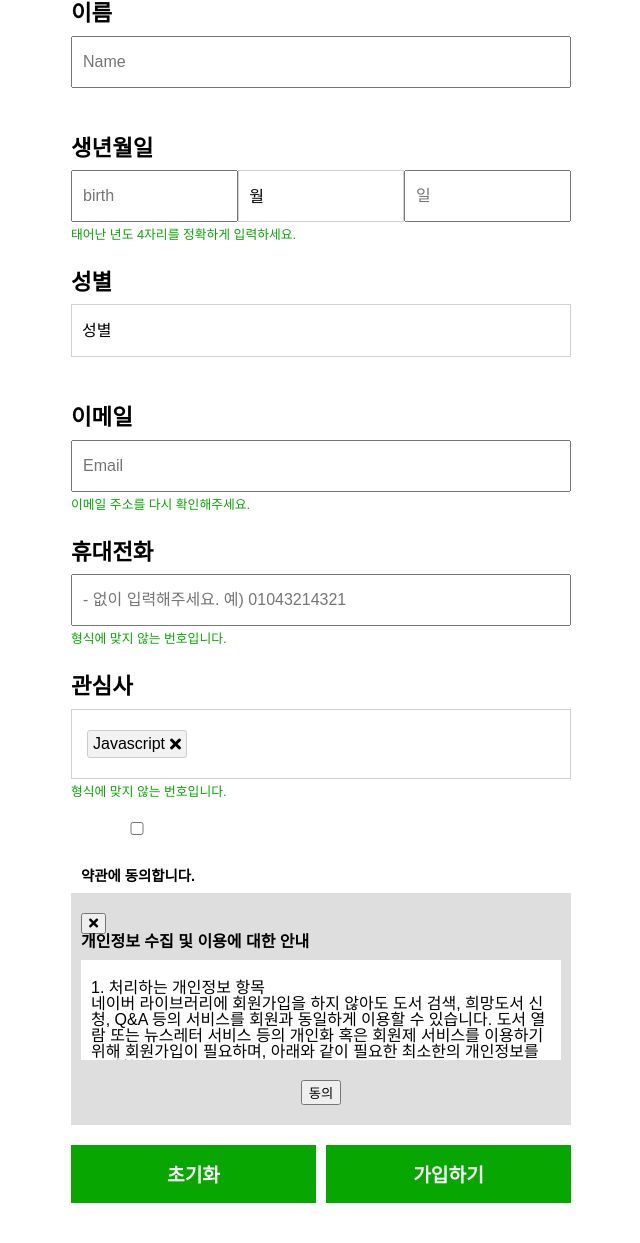
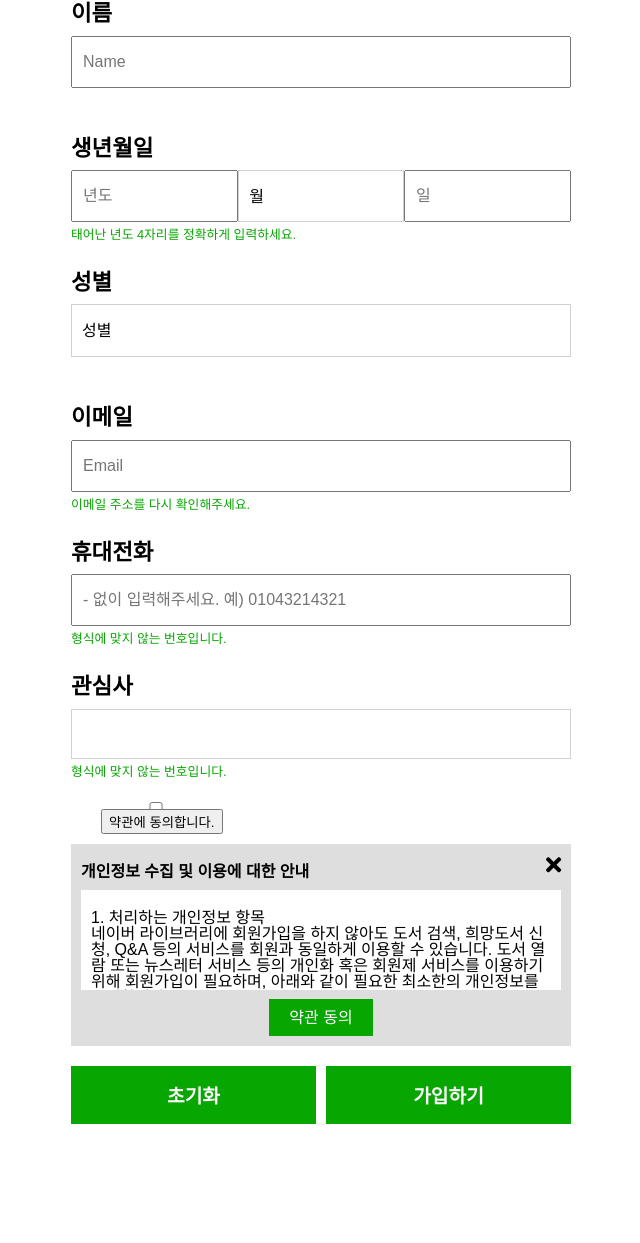
Before and after one commit to codesquad-member-2020/signup-11, a plain HTML site: page FE/index.html in a window 1280 px wide. Shown: the part 538-1781 px from the top of the page, without its empty margins (319-959 px from the left). After the commit the page ends 1702 px from the top, so only its background shows below. Drawn offline with Linux system fonts and the light colour scheme; files that its build step writes are made by us from their sources.

Commit message:
[feat] 회원가입 페이지 style src 변경,  생년월일 label과 input 속성 값 변경(중복 수정), class 삭제, 약관 id값 추가
회원가입 페이지 style src 변경
생년월일 label과 input 속성 값 변경(중복된 값이 있어서 수정함)
불필요한 class 삭제
약관 id값 추가

```diff
--- a/FE/index.html
+++ b/FE/index.html
@@ -6,8 +6,8 @@
   <meta name="viewport" content="width=device-width, initial-scale=1.0" />
   <title>회원가입</title>
   <link rel="stylesheet" href="https://use.fontawesome.com/releases/v5.8.1/css/all.css">
-  <link rel="stylesheet" href="css/reset.css">
-  <link rel="stylesheet" href="css/style.css">
+  <link rel="stylesheet" href="src/css/reset.css">
+  <link rel="stylesheet" href="src/css/style.css">
 </head>
 
 <body>
@@ -49,9 +49,9 @@
           <input class="form-control" id="name" name="name" placeholder="Name" required />
         </div>
         <div class="form-group birth-group">
-          <label for="birth">생년월일</label>
+          <label for="birth1">생년월일</label>
           <span class="birth-contents">
-            <input class="form-control" id="birth" name="birth" placeholder="birth" required />
+            <input class="form-control" id="birth1" name="birth1" placeholder="년도" required />
             <select id="mm" class="sel" aria-label="월" required>
               <option value="">월</option>
               <option value="01">1</option>
@@ -67,7 +67,7 @@
               <option value="11">11</option>
               <option value="12">12</option>
             </select>
-            <input class="form-control" id="birth" name="birth" placeholder="일" required />
+            <input class="form-control" id="birth2" name="birth2" placeholder="일" required />
           </span>
           <span class="message">
             태어난 년도 4자리를 정확하게 입력하세요.
@@ -96,25 +96,27 @@
             형식에 맞지 않는 번호입니다.
           </span>
         </div>
-        <div class="form-group container">
+        <div class="form-group">
           <label for="">관심사</label>
           <div class="tag-container">
-            <div class="tag">
-              <span>Javascript</span>
-              <i class="fas fa-times"></i>
-            </div>
+            <input type="text" class="form-control" name="" id="">
           </div>
           <span class="message">
             형식에 맞지 않는 번호입니다.
           </span>
         </div>
         <div class="form-group term-group">
-          <input type="checkbox" class="form-control" id="terms" name="terms" value="Y" class="chk" required>
-          <label for="terms">약관에 동의합니다.</label>
+          <input type="checkbox" class="form-control" id="terms1" name="terms1" value="Y" class="chk" required>
+          <div class="terms-pop-btn">
+            <button type="button" id="modalBtn">
+              약관에 동의합니다.
+            </button>
+          </div>
+
         </div>
-        <div class="terms-modal">
-          <div class="close-buttom">
-            <button type="button">
+        <div class="terms-modal" id="modal">
+          <div class="close-button">
+            <button type="button" class="closeBtn">
               <i class="fas fa-times"></i>
             </button>
           </div>
@@ -175,7 +177,7 @@
               </ul>
             </div>
             <div class="agree">
-              <button class="agree-button" id="terms" type="button">동의</button>
+              <label for="terms1">약관 동의</label>
             </div>
           </div>
         </div>
@@ -186,8 +188,8 @@
       </form>
     </div>
   </div>
-
-
+  <script src="src/js/signup/interests.js"></script> <!-- 삭제 예정 -->
+  <script src="src/js/signup/terms.js"></script> <!-- 삭제 예정 -->
 </body>
 
 </html>
```
